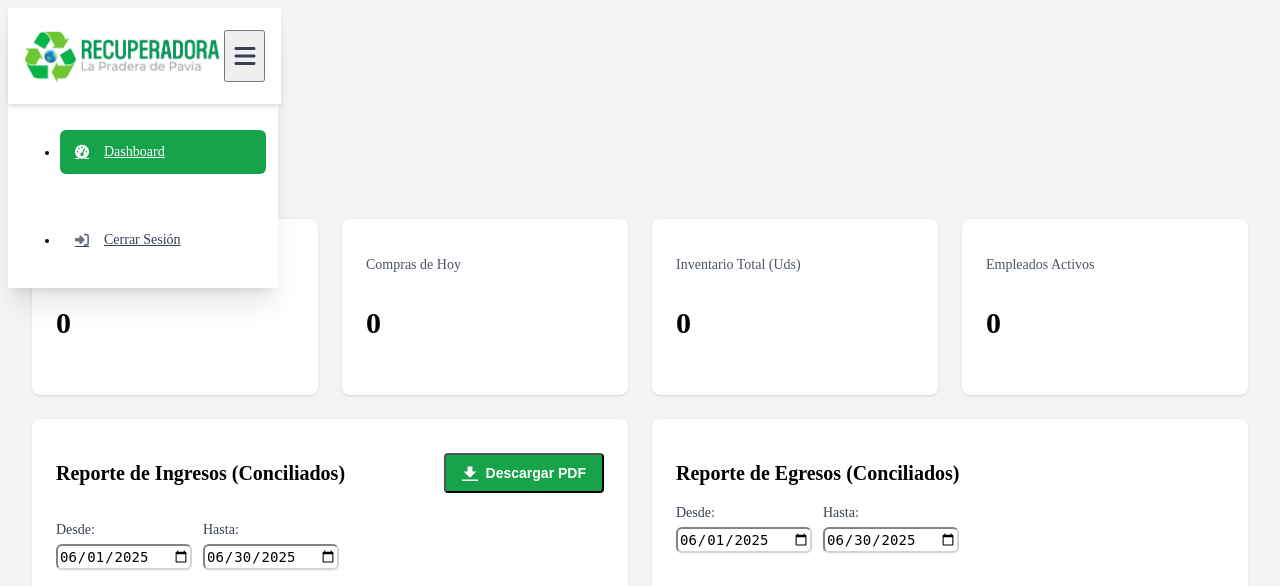
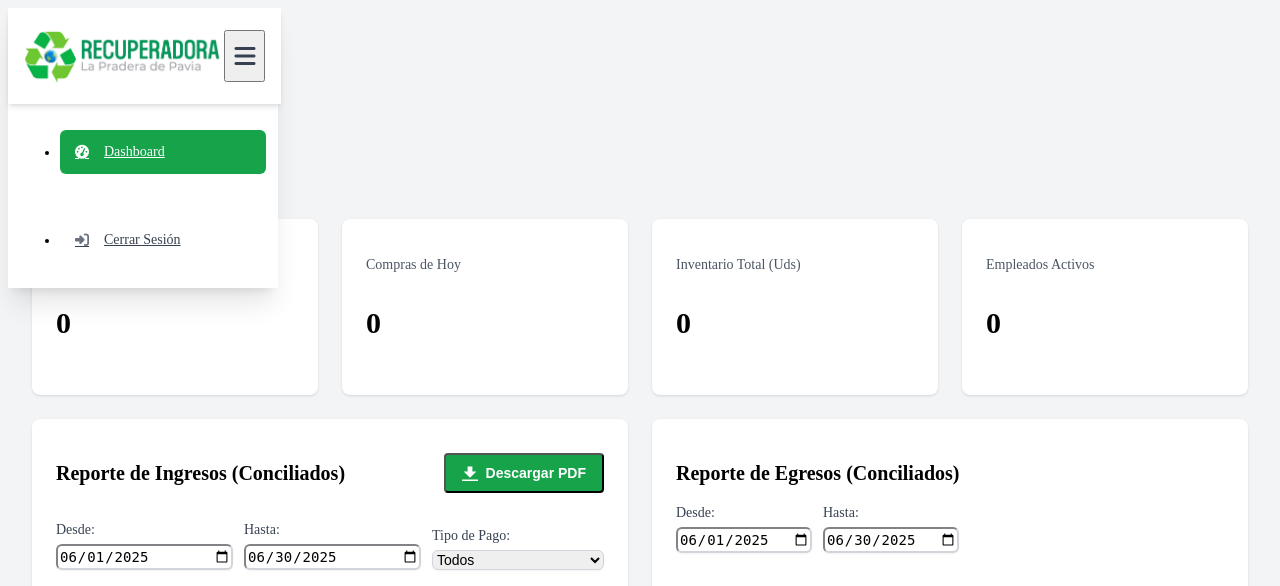
Before and after one commit to Alejandrotrox117/UPTAEB-PROYECT, a PHP site: page /project/dashboard in a window 1280 px wide. Shown: the top 586 px of the page. Run offline with PHP 8.4, Linux system fonts and the light colour scheme; tables that the repository leaves empty or names only in its code hold one stand-in row (values such as "Sample post"); a map, chart or similar area stays blank; style sheets or scripts are compiled from the project's sources; some libraries are stand-ins or nearby versions.

Commit message:
Detalles en pdf de Reporte de ingresos

```diff
--- a/app/assets/js/functions_dashboard.js
+++ b/app/assets/js/functions_dashboard.js
@@ -42,11 +42,15 @@ document.addEventListener("DOMContentLoaded", function () {
 
   cargarDatosDashboard();
 
+  // Event listeners para todos los filtros
   document
     .getElementById("fecha_desde_ingresos")
     .addEventListener("change", cargarDatosDashboard);
   document
     .getElementById("fecha_hasta_ingresos")
+    .addEventListener("change", cargarDatosDashboard);
+  document
+    .getElementById("filtro_tipo_pago")
     .addEventListener("change", cargarDatosDashboard);
   document
     .getElementById("fecha_desde_egresos")
@@ -55,11 +59,9 @@ document.addEventListener("DOMContentLoaded", function () {
     .getElementById("fecha_hasta_egresos")
     .addEventListener("change", cargarDatosDashboard);
 
-  // NUEVO: Event listener para el botón de descarga
   document
     .getElementById("btnDescargarIngresos")
     .addEventListener("click", function () {
-      // Primero, validar el rango de fechas de ingresos
       const esValido = validarRangoFechas(
         "fecha_desde_ingresos",
         "fecha_hasta_ingresos",
@@ -69,8 +71,8 @@ document.addEventListener("DOMContentLoaded", function () {
       if (esValido) {
         const fecha_desde = document.getElementById("fecha_desde_ingresos").value;
         const fecha_hasta = document.getElementById("fecha_hasta_ingresos").value;
-        const url = `dashboard/descargarIngresosPDF?fecha_desde=${fecha_desde}&fecha_hasta=${fecha_hasta}`;
-        // Abrir la URL en una nueva pestaña para iniciar la descarga
+        const idtipo_pago = document.getElementById("filtro_tipo_pago").value;
+        const url = `dashboard/descargarIngresosPDF?fecha_desde=${fecha_desde}&fecha_hasta=${fecha_hasta}&idtipo_pago=${idtipo_pago}`;
         window.open(url, "_blank");
       }
     });
@@ -92,12 +94,14 @@ function cargarDatosDashboard() {
     return;
   }
 
+  // Recoger todos los filtros
   const fecha_desde_ingresos = document.getElementById(
     "fecha_desde_ingresos"
   ).value;
   const fecha_hasta_ingresos = document.getElementById(
     "fecha_hasta_ingresos"
   ).value;
+  const idtipo_pago = document.getElementById("filtro_tipo_pago").value;
   const fecha_desde_egresos = document.getElementById(
     "fecha_desde_egresos"
   ).value;
@@ -105,7 +109,7 @@ function cargarDatosDashboard() {
     "fecha_hasta_egresos"
   ).value;
 
-  const url = `dashboard/getDashboardData?fecha_desde_ingresos=${fecha_desde_ingresos}&fecha_hasta_ingresos=${fecha_hasta_ingresos}&fecha_desde_egresos=${fecha_desde_egresos}&fecha_hasta_egresos=${fecha_hasta_egresos}`;
+  const url = `dashboard/getDashboardData?fecha_desde_ingresos=${fecha_desde_ingresos}&fecha_hasta_ingresos=${fecha_hasta_ingresos}&idtipo_pago=${idtipo_pago}&fecha_desde_egresos=${fecha_desde_egresos}&fecha_hasta_egresos=${fecha_hasta_egresos}`;
 
   fetch(url)
     .then((response) => {
--- a/app/controllers/dashboard.php
+++ b/app/controllers/dashboard.php
@@ -1,8 +1,8 @@
 <?php
+
 require_once "app/core/Controllers.php";
 require_once "helpers/helpers.php";
 require_once "app/Models/DashboardModel.php";
-
 
 class Dashboard extends Controllers
 {
@@ -13,9 +13,12 @@ class Dashboard extends Controllers
 
   public function index()
   {
+    $model = new DashboardModel();
     $data["page_title"] = "Dashboard";
     $data["page_name"] = "Dashboard";
     $data["page_functions_js"] = "functions_dashboard.js";
+    // NUEVO: Pasar los tipos de pago a la vista para llenar el filtro
+    $data["tipos_pago"] = $model->getTiposDePago();
 
     $this->views->getView($this, "dashboard", $data);
   }
@@ -34,7 +37,6 @@ class Dashboard extends Controllers
   public function getDashboardData()
   {
     $model = new DashboardModel();
-
     $fecha_desde_ingresos = $this->validarYFormatearFecha(
       $_GET["fecha_desde_ingresos"] ?? null,
       "inicio"
@@ -52,6 +54,13 @@ class Dashboard extends Controllers
       "fin"
     );
 
+    // MODIFICADO: Recoger y validar el filtro de tipo de pago
+    $idtipo_pago = filter_var(
+      $_GET["idtipo_pago"] ?? null,
+      FILTER_VALIDATE_INT
+    );
+    $idtipo_pago = $idtipo_pago ?: null; // Convierte 0 o false a null
+
     if (
       $fecha_desde_ingresos > $fecha_hasta_ingresos ||
       $fecha_desde_egresos > $fecha_hasta_egresos
@@ -68,7 +77,8 @@ class Dashboard extends Controllers
       "ventasMensuales" => $model->getVentasMensuales(),
       "reporteIngresos" => $model->getIngresosReporte(
         $fecha_desde_ingresos,
-        $fecha_hasta_ingresos
+        $fecha_hasta_ingresos,
+        $idtipo_pago // Pasar el nuevo filtro
       ),
       "reporteEgresos" => $model->getEgresosReporte(
         $fecha_desde_egresos,
@@ -80,6 +90,7 @@ class Dashboard extends Controllers
 
   public function descargarIngresosPDF()
   {
+    // 1. Validar fechas
     $fecha_desde = $this->validarYFormatearFecha(
       $_GET["fecha_desde"] ?? null,
       "inicio"
@@ -89,18 +100,35 @@ class Dashboard extends Controllers
       "fin"
     );
 
+    // MODIFICADO: Recoger y validar el filtro de tipo de pago
+    $idtipo_pago = filter_var(
+      $_GET["idtipo_pago"] ?? null,
+      FILTER_VALIDATE_INT
+    );
+    $idtipo_pago = $idtipo_pago ?: null;
+
     if ($fecha_desde > $fecha_hasta) {
       die("Error: Rango de fechas inválido.");
     }
 
+    // 2. Obtener datos con el filtro aplicado
     $model = new DashboardModel();
-    $ingresos = $model->getIngresosReporte($fecha_desde, $fecha_hasta);
+    $ingresosDetallados = $model->getIngresosDetallados(
+      $fecha_desde,
+      $fecha_hasta,
+      $idtipo_pago
+    );
+    $ingresosResumen = $model->getIngresosReporte(
+      $fecha_desde,
+      $fecha_hasta,
+      $idtipo_pago
+    );
 
-    // El código para usar FPDF no cambia, porque el autoloader ya la hizo disponible.
+    // 3. Generar PDF
     $pdf = new FPDF("P", "mm", "Letter");
     $pdf->AddPage();
     $pdf->SetFont("Arial", "B", 16);
-    $pdf->Cell(0, 10, "Reporte de Ingresos Conciliados", 0, 1, "C");
+    $pdf->Cell(0, 10, "Reporte Detallado de Ingresos", 0, 1, "C");
     $pdf->SetFont("Arial", "", 12);
     $pdf->Cell(
       0,
@@ -110,39 +138,79 @@ class Dashboard extends Controllers
       1,
       "C"
     );
-    $pdf->Ln(10);
+    $pdf->Ln(5);
 
-    $pdf->SetFont("Arial", "B", 12);
+    // Tabla de Pagos Detallados
+    $pdf->SetFont("Arial", "B", 10);
+    $pdf->Cell(0, 10, "Detalle de Pagos Recibidos", 0, 1, "L");
     $pdf->SetFillColor(230, 230, 230);
-    $pdf->Cell(130, 10, "Categoria", 1, 0, "C", true);
-    $pdf->Cell(60, 10, "Monto", 1, 1, "C", true);
+    $pdf->Cell(20, 7, "Fecha", 1, 0, "C", true);
+    $pdf->Cell(25, 7, "Nro. Venta", 1, 0, "C", true);
+    $pdf->Cell(60, 7, "Cliente", 1, 0, "C", true);
+    $pdf->Cell(30, 7, "Tipo Pago", 1, 0, "C", true);
+    $pdf->Cell(30, 7, "Referencia", 1, 0, "C", true);
+    $pdf->Cell(30, 7, "Monto", 1, 1, "C", true);
 
-    $pdf->SetFont("Arial", "", 12);
-    $total = 0;
-    foreach ($ingresos as $ingreso) {
-      $pdf->Cell(130, 10, utf8_decode($ingreso["categoria"]), 1, 0);
-      $pdf->Cell(
-        60,
-        10,
-        number_format($ingreso["total"], 2, ",", ".") . " $",
-        1,
-        1,
-        "R"
-      );
-      $total += $ingreso["total"];
+    $pdf->SetFont("Arial", "", 9);
+    $totalGeneral = 0;
+    if (empty($ingresosDetallados)) {
+      $pdf->Cell(195, 10, "No se encontraron pagos con los filtros aplicados.", 1, 1, "C");
+    } else {
+      foreach ($ingresosDetallados as $pago) {
+        $pdf->Cell(20, 7, $pago["fecha_pago"], 1, 0);
+        $pdf->Cell(25, 7, $pago["nro_venta"], 1, 0);
+        $pdf->Cell(60, 7, utf8_decode($pago["cliente"]), 1, 0);
+        $pdf->Cell(30, 7, utf8_decode($pago["tipo_pago"]), 1, 0);
+        $pdf->Cell(30, 7, $pago["referencia"], 1, 0);
+        $pdf->Cell(
+          30,
+          7,
+          number_format($pago["monto"], 2, ",", ".") . " Bs.",
+          1,
+          1,
+          "R"
+        );
+        $totalGeneral += $pago["monto"];
+      }
     }
-
-    $pdf->SetFont("Arial", "B", 12);
-    $pdf->Cell(130, 10, "TOTAL INGRESOS", 1, 0, "R");
+    $pdf->SetFont("Arial", "B", 10);
+    $pdf->Cell(165, 8, "TOTAL GENERAL", 1, 0, "R");
     $pdf->Cell(
-      60,
-      10,
-      number_format($total, 2, ",", ".") . " $",
+      30,
+      8,
+      number_format($totalGeneral, 2, ",", ".") . " Bs.",
       1,
       1,
       "R"
     );
 
-    $pdf->Output("D", "Reporte_Ingresos_" . date("Y-m-d") . ".pdf");
+    $pdf->Ln(10);
+
+    // Tabla de Resumen por Categoría
+    $pdf->SetFont("Arial", "B", 10);
+    $pdf->Cell(0, 10, "Resumen por Tipo de Pago", 0, 1, "L");
+    $pdf->SetFillColor(230, 230, 230);
+    $pdf->Cell(135, 7, "Categoria", 1, 0, "C", true);
+    $pdf->Cell(60, 7, "Monto Total", 1, 1, "C", true);
+
+    $pdf->SetFont("Arial", "", 9);
+    if (empty($ingresosResumen)) {
+      $pdf->Cell(195, 10, "Sin datos para resumir.", 1, 1, "C");
+    } else {
+      foreach ($ingresosResumen as $resumen) {
+        $pdf->Cell(135, 7, utf8_decode($resumen["categoria"]), 1, 0);
+        $pdf->Cell(
+          60,
+          7,
+          number_format($resumen["total"], 2, ",", ".") . " Bs.",
+          1,
+          1,
+          "R"
+        );
+      }
+    }
+
+    // 4. Enviar PDF al navegador
+    $pdf->Output("D", "Reporte_Ingresos_Detallado_" . date("Y-m-d") . ".pdf");
   }
 }
--- a/app/models/dashboardModel.php
+++ b/app/models/dashboardModel.php
@@ -14,23 +14,20 @@ class DashboardModel
         $this->db = $conexion->get_conectGeneral();
         $this->dbSeguridad = $conexion->get_conectSeguridad();
     }
+
   public function getResumen()
   {
     $sqlVentas =
       "SELECT COUNT(*) as ventas_totales FROM venta WHERE DATE(fecha_venta) = CURDATE()";
     $ventas = $this->db->query($sqlVentas)->fetch(PDO::FETCH_ASSOC);
-
     $sqlCompras =
       "SELECT COUNT(*) as compras_totales FROM compra WHERE fecha = CURDATE()";
     $compras = $this->db->query($sqlCompras)->fetch(PDO::FETCH_ASSOC);
-
     $sqlInventario = "SELECT SUM(existencia) as total_inventario FROM producto";
     $inventario = $this->db->query($sqlInventario)->fetch(PDO::FETCH_ASSOC);
-
     $sqlEmpleados =
       "SELECT COUNT(*) as empleados_activos FROM empleados WHERE estatus = 'activo'";
     $empleados = $this->db->query($sqlEmpleados)->fetch(PDO::FETCH_ASSOC);
-
     return [
       "ventas_totales" => $ventas["ventas_totales"] ?? 0,
       "compras_totales" => $compras["compras_totales"] ?? 0,
@@ -63,8 +60,11 @@ class DashboardModel
     return $this->db->query($sql)->fetchAll(PDO::FETCH_ASSOC);
   }
 
-  public function getIngresosReporte($fecha_desde, $fecha_hasta)
-  {
+  public function getIngresosReporte(
+    $fecha_desde,
+    $fecha_hasta,
+    $idtipo_pago = null
+  ) {
     $sql = "SELECT
                     tp.nombre AS categoria,
                     SUM(p.monto) AS total
@@ -73,14 +73,21 @@ class DashboardModel
                 WHERE
                     p.idventa IS NOT NULL
                     AND p.estatus = 'conciliado'
-                    AND p.fecha_pago BETWEEN :fecha_desde AND :fecha_hasta
-                GROUP BY tp.nombre
-                HAVING SUM(p.monto) > 0";
+                    AND p.fecha_pago BETWEEN :fecha_desde AND :fecha_hasta";
+
+    if (!empty($idtipo_pago)) {
+      $sql .= " AND p.idtipo_pago = :idtipo_pago";
+    }
+
+    $sql .= " GROUP BY tp.nombre HAVING SUM(p.monto) > 0";
 
     try {
       $stmt = $this->db->prepare($sql);
       $stmt->bindParam(":fecha_desde", $fecha_desde);
       $stmt->bindParam(":fecha_hasta", $fecha_hasta);
+      if (!empty($idtipo_pago)) {
+        $stmt->bindParam(":idtipo_pago", $idtipo_pago, PDO::PARAM_INT);
+      }
       $stmt->execute();
       return $stmt->fetchAll(PDO::FETCH_ASSOC);
     } catch (PDOException $e) {
@@ -105,7 +112,6 @@ class DashboardModel
                     AND p.fecha_pago BETWEEN :fecha_desde AND :fecha_hasta
                 GROUP BY categoria
                 HAVING SUM(p.monto) > 0";
-
     try {
       $stmt = $this->db->prepare($sql);
       $stmt->bindParam(":fecha_desde", $fecha_desde);
@@ -117,4 +123,60 @@ class DashboardModel
       return [];
     }
   }
+
+  public function getIngresosDetallados(
+    $fecha_desde,
+    $fecha_hasta,
+    $idtipo_pago = null
+  ) {
+    $sql = "SELECT
+                    p.fecha_pago,
+                    v.nro_venta,
+                    CONCAT(c.nombre, ' ', c.apellido) AS cliente,
+                    tp.nombre AS tipo_pago,
+                    p.referencia,
+                    p.monto
+                FROM pagos p
+                JOIN venta v ON p.idventa = v.idventa
+                JOIN cliente c ON v.idcliente = c.idcliente
+                JOIN tipos_pagos tp ON p.idtipo_pago = tp.idtipo_pago
+                WHERE
+                    p.idventa IS NOT NULL
+                    AND p.estatus = 'conciliado'
+                    AND p.fecha_pago BETWEEN :fecha_desde AND :fecha_hasta";
+
+    if (!empty($idtipo_pago)) {
+      $sql .= " AND p.idtipo_pago = :idtipo_pago";
+    }
+
+    $sql .= " ORDER BY p.fecha_pago ASC";
+
+    try {
+      $stmt = $this->db->prepare($sql);
+      $stmt->bindParam(":fecha_desde", $fecha_desde);
+      $stmt->bindParam(":fecha_hasta", $fecha_hasta);
+      if (!empty($idtipo_pago)) {
+        $stmt->bindParam(":idtipo_pago", $idtipo_pago, PDO::PARAM_INT);
+      }
+      $stmt->execute();
+      return $stmt->fetchAll(PDO::FETCH_ASSOC);
+    } catch (PDOException $e) {
+      error_log(
+        "DashboardModel::getIngresosDetallados Error: " . $e->getMessage()
+      );
+      return [];
+    }
+  }
+
+  public function getTiposDePago()
+  {
+    $sql = "SELECT idtipo_pago, nombre FROM tipos_pagos WHERE estatus = 'activo' ORDER BY nombre ASC";
+    try {
+      $stmt = $this->db->query($sql);
+      return $stmt->fetchAll(PDO::FETCH_ASSOC);
+    } catch (PDOException $e) {
+      error_log("DashboardModel::getTiposDePago Error: " . $e->getMessage());
+      return [];
+    }
+  }
 }
--- a/app/views/dashboard/dashboard.php
+++ b/app/views/dashboard/dashboard.php
@@ -35,7 +35,6 @@
     <div class="bg-white p-6 rounded-lg shadow">
       <div class="flex justify-between items-center mb-4">
         <h2 class="text-xl font-semibold">Reporte de Ingresos (Conciliados)</h2>
-        <!-- NUEVO: Botón de descarga -->
         <button
           id="btnDescargarIngresos"
           class="bg-green-600 hover:bg-green-700 text-white font-bold py-2 px-4 rounded inline-flex items-center text-sm"
@@ -50,7 +49,7 @@
           <span>Descargar PDF</span>
         </button>
       </div>
-      <div class="flex flex-wrap gap-4 mb-4 items-center">
+      <div class="grid grid-cols-1 md:grid-cols-3 gap-4 mb-4 items-end">
         <div>
           <label
             for="fecha_desde_ingresos"
@@ -74,6 +73,24 @@
             id="fecha_hasta_ingresos"
             class="mt-1 block w-full rounded-md border-gray-300 shadow-sm focus:border-indigo-500 focus:ring-indigo-500 sm:text-sm"
           />
+        </div>
+        <div>
+          <label
+            for="filtro_tipo_pago"
+            class="text-sm font-medium text-gray-700"
+            >Tipo de Pago:</label
+          >
+          <select
+            id="filtro_tipo_pago"
+            class="mt-1 block w-full rounded-md border-gray-300 shadow-sm focus:border-indigo-500 focus:ring-indigo-500 sm:text-sm"
+          >
+            <option value="">Todos</option>
+            <?php foreach ($data['tipos_pago'] as $tipo): ?>
+            <option value="<?php echo $tipo['idtipo_pago']; ?>">
+              <?php echo $tipo['nombre']; ?>
+            </option>
+            <?php endforeach; ?>
+          </select>
         </div>
       </div>
       <div id="error-ingresos" class="text-red-600 text-sm mb-2"></div>
```
